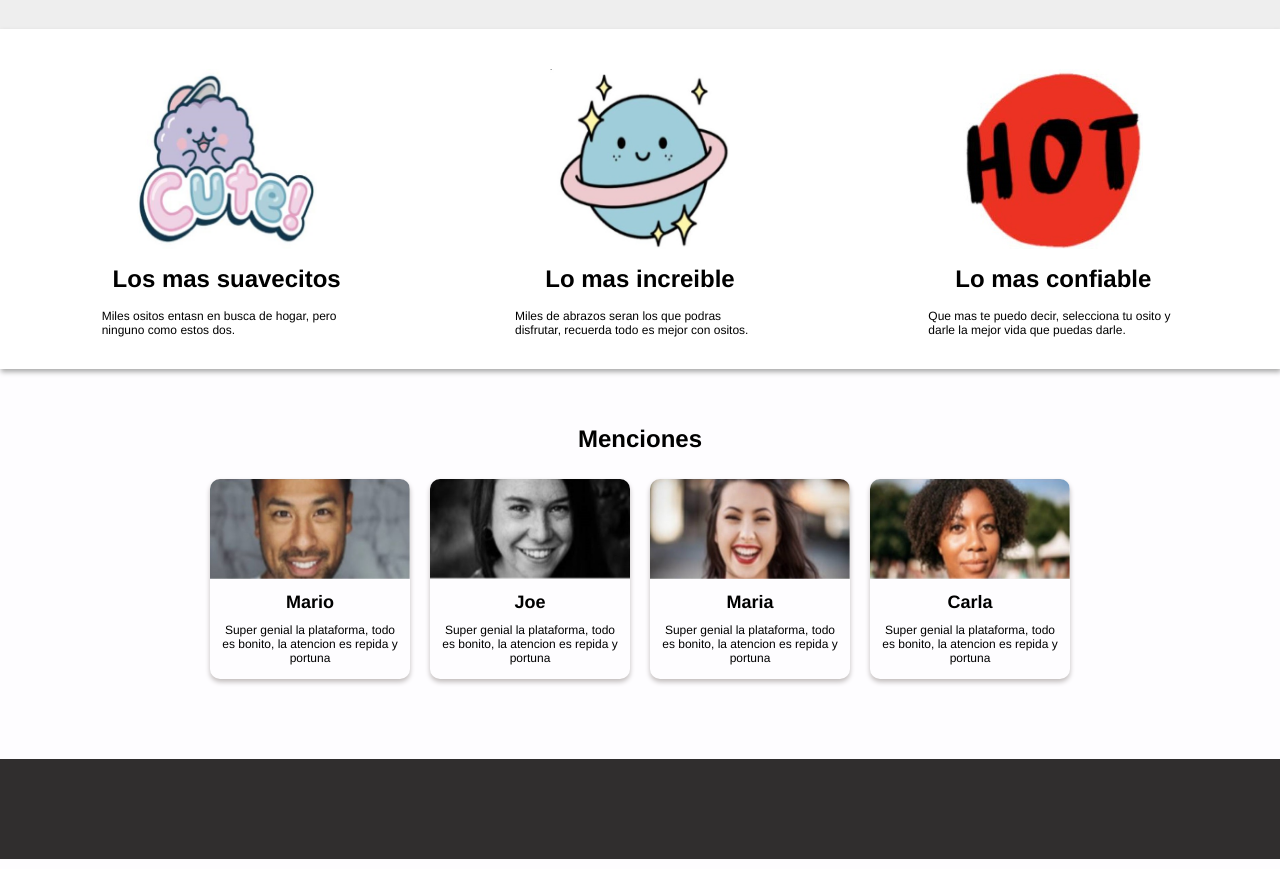
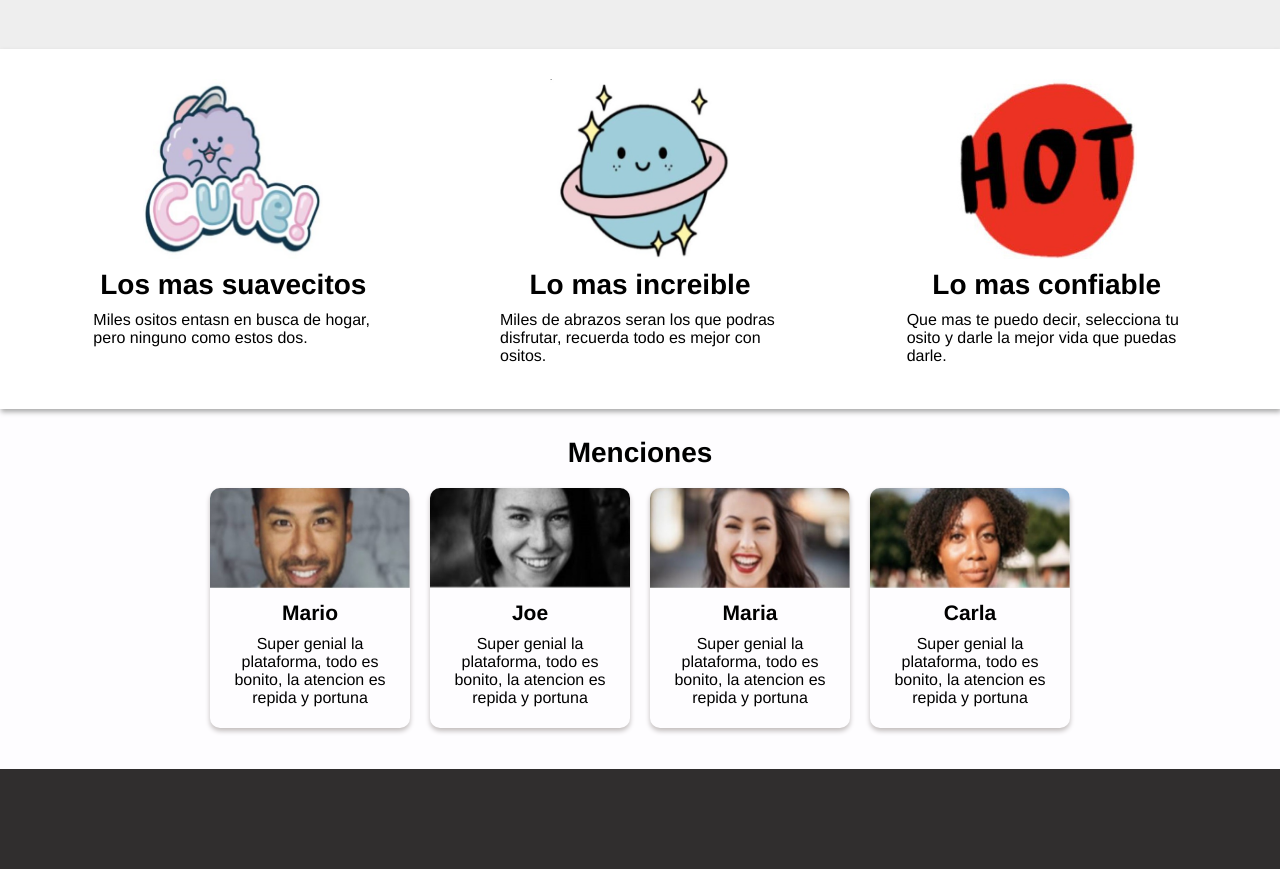
Before and after one commit to wilsoncap/Curso-de-HTML-CSS, a plain HTML site: page index.html in a window 1280 px wide. Shown: the part 654-1523 px from the top of the page. Drawn offline with Linux system fonts and the light colour scheme; files whose address does not match are found by name.

Commit message:
corregido el font parrafo de testimonios

```diff
--- a/css/styles.css
+++ b/css/styles.css
@@ -27,7 +27,7 @@ html, body{
     margin: 0px;
     padding: 0px;
     background-color: rgb(254, 253, 255);
-    font-size: var(--normal);
+    font-size: var(--normal-14);
     font-family: Helvetica;
 }
 
@@ -136,7 +136,7 @@ nav li a:hover{
 .information{
    background: var(--white-color);
     height: 300px;
-    padding: 20px;
+    padding: 30px;
     display: flex;
     justify-content: space-around;
     /* border-bottom: 1px solid grey; */
@@ -147,10 +147,9 @@ nav li a:hover{
 
 .information-content{
 background: var(--white-color);
-width: 250px;
-padding: 10px;
+width: 300px;
 text-align: center;
-margin: var(--espace);
+/* margin: var(--espace); */
 }
 
 .information-img{
@@ -164,8 +163,15 @@ margin: var(--espace);
 
 }
 
+.information-content h1{
+    /* text-align: left; */
+    margin: var(--espace);
+}
+
 .information-content p{
     text-align: left;
+    margin: var(--espace);
+    font-size: var(--normal-16);
 }
 
 
@@ -174,18 +180,18 @@ margin: var(--espace);
 .testimonies{
     height: 350px;
     text-align: center;
-    padding-top: 40px;
+    padding-top: 10px;
 
 
 }
 .testimonies-content{
     /* border: 1px solid grey; */
-    margin: 10px;
-    height: 200px;
+    margin: 0px 10px;
+    height: 240px;
     width: 200px;
     box-shadow: var(--box-double);
     border-radius: 10px;
-    margin: 10px;
+
 
 }
 
@@ -196,6 +202,7 @@ margin: var(--espace);
 
 .testimonies-content p{
     margin: 10px;
+    font-size: var(--normal-16);
 }
 
 .testimonies-person{
```
Also changed, not shown: index.html (+2 -2 lines).
